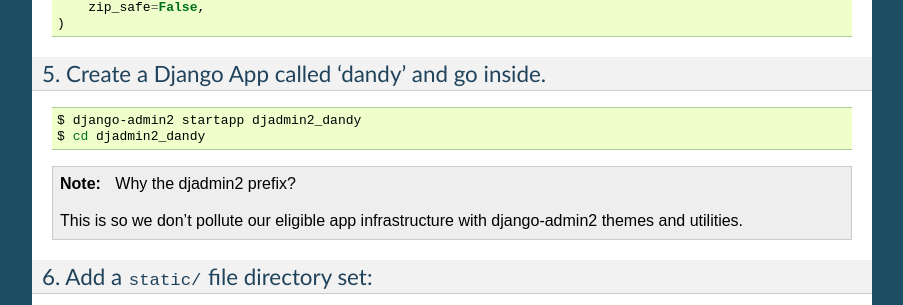
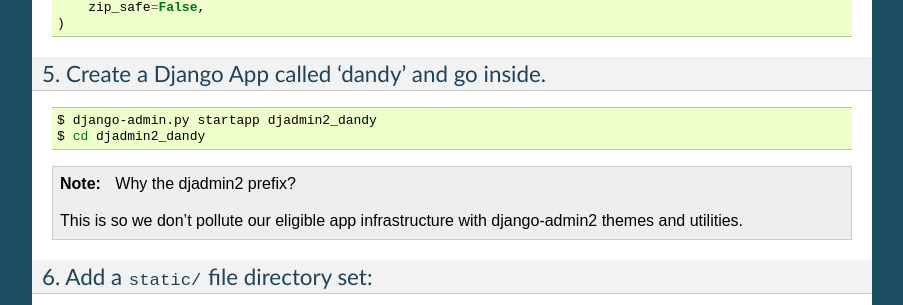
Before and after one commit to jazzband/django-admin2, a Sphinx documentation site: the page built from docs/ref/themes.rst, in a window 1280 px wide and 900 px high, scrolled down 1180 px. Shown: the part 147-452 px from the top of the window, without its empty margins (198-1101 px from the left). Built offline with Sphinx 7.4.7, drawn with Linux system fonts in a browser that asks for light colours.

Commit message:
Fixed typo themes docs

```diff
--- a/docs/ref/themes.rst
+++ b/docs/ref/themes.rst
@@ -93,7 +93,7 @@
 
 .. code-block:: bash
 
-    $ django-admin2 startapp djadmin2_dandy
+    $ django-admin.py startapp djadmin2_dandy
     $ cd djadmin2_dandy
 
 .. note:: Why the djadmin2 prefix?
```
